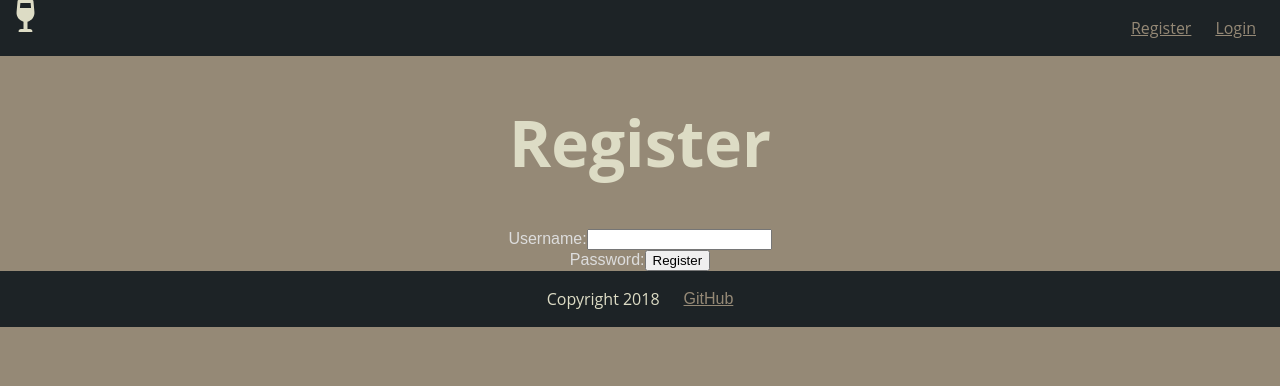
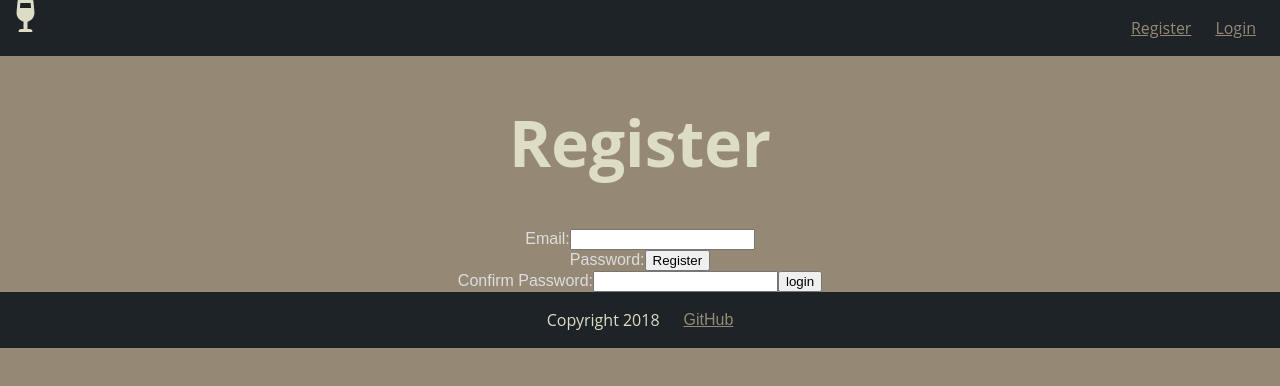
Before and after one commit to alxdelgado/Any-Day-Sommelier_front-end, a React (Create React App) app in the folder anyday-sommelier-app/: page /Register in a window 1280 px wide. Shown: the top 386 px of the page. Built offline with nearby package versions, Linux system fonts and the light colour scheme.

Commit message:
Mutiple Containers Modified

```diff
--- a/anyday-sommelier-app/src/App.js
+++ b/anyday-sommelier-app/src/App.js
@@ -1,12 +1,16 @@
 import React, { Component } from 'react';
 import HomeContainer from './HomeContainer/index.js';
+import DeleteContainer from './DeleteContainer/index.js';
+import ShowContainer from './ShowContainer/index.js';
 import logo from './logo.svg';
-import Header from "./Header";
-import Footer from "./Footer";
-import FormLogin from './FormLogin';
+import Header from './Header/index.js';
+import Footer from './Footer/index.js';
+import FormLogin from './FormLogin/index.js';
 import './App.css';
 import {Route, Switch, Link} from 'react-router-dom';
-import Register from './Register'
+import Register from './Register/index.js';
+import Login from './Login/index.js';
+
 
 const My404 = () => {
   return (
@@ -25,7 +29,12 @@ class App extends Component {
           <Switch>
             <Route exact path='/' component= {HomeContainer}/>
             <Route exact path='/Register' component={Register}/>
+            <Route exact path='/Login' component={Login}/>
             <Route exact path='/FormLogin' component={FormLogin}/>
+            <Route exact path='/Header' component={Header}/>
+            <Route exact path='/Footer' component={Footer}/>
+            <Route exact path='/DeleteContainer' component={DeleteContainer}/>
+            <Route exact path='/ShowContainer' component={ShowContainer}/>
             <Route component={My404}/>
 
           </Switch>
--- a/anyday-sommelier-app/src/HomeContainer/index.js
+++ b/anyday-sommelier-app/src/HomeContainer/index.js
@@ -6,20 +6,22 @@ class HomeContainer extends React.Component {
     this.state = {
       users: [],
       wine: [],
-      entree: []
+      meat: []
     }
   }
   render() {
     return(
       <div>
         <img className="placeholderName" src="#" alt="Logo"></img>
-
         <img className="Hero" src="/Images/TypeLogo.svg"></img>
 
         <img className="placeholderName" src="#" alt="Example Pairing"></img>
         <img className="placeholderName" src="#" alt="Example Pairing"></img>
         <img className="placeholderName" src="#" alt="Example Pairing"></img>
         <p>Welcome to Anyday Sommelier- the handy app for discovering your new favorite wine and entre pairings. Tap the icons to get started or sign in below to create an account, allowing to save, vote, and favorite pairings.</p>
+
+        <input type='text' placeholder='wine' value='wine' />
+
       </div>
     )
   }
--- a/anyday-sommelier-app/src/Login/index.js
+++ b/anyday-sommelier-app/src/Login/index.js
@@ -1,6 +1,6 @@
 import React, {Component} from 'react';
 
-className Login extends Component {
+class Login extends Component {
   constructor() {
     super();
     this.state = {
--- a/anyday-sommelier-app/src/Register/index.js
+++ b/anyday-sommelier-app/src/Register/index.js
@@ -4,7 +4,7 @@ class Register extends Component {
   constructor() {
     super();
     this.state = {
-      username: '',
+      email: '',
       password: ''
     }
   }
@@ -36,13 +36,18 @@ class Register extends Component {
         <h1>Register</h1>
         <form onSubmit={this.handleSubmit}>
           <label>
-            Username:
-            <input type='text' name='username' onChange={this.handleChange}/>
+            Email:
+            <input type='text' name='email' onChange={this.handleChange}/>
           </label><br/>
           <label>
             Password:
             <input type='submit' value ='Register'/>
+          </label><br/>
+          <label>
+            Confirm Password:
+            <input type='text' name='confirm password' />
           </label>
+            <input type='submit' value='login'/>
         </form>
       </div>
     )
--- a/anyday-sommelier-app/src/ShowContainer/index.js
+++ b/anyday-sommelier-app/src/ShowContainer/index.js
@@ -1,11 +1,12 @@
 import React, {Component} from 'react';
-import HomeContainer from './HomeContainer/index.js';
+
 
 class ShowContainer extends React.Component {
   constructor() {
     super();
     this.state = {
-
+      wine: [],
+      meat: []
     }
   }
 
@@ -13,6 +14,12 @@ class ShowContainer extends React.Component {
     return(
       <div>
         <h1>Show Page</h1>
+          <label>
+            <input type='text' placeholder='Wine' value='wine' />
+            <input type='text' placeholder='Meat' value='Meat' />
+            <input type='text' placeholder='Secondary' value='Secondary Option' />
+            <input type='text' placeholder='Tertiary' value='Tertiary Option' />
+          </label>
       </div>
     )
   }
```
